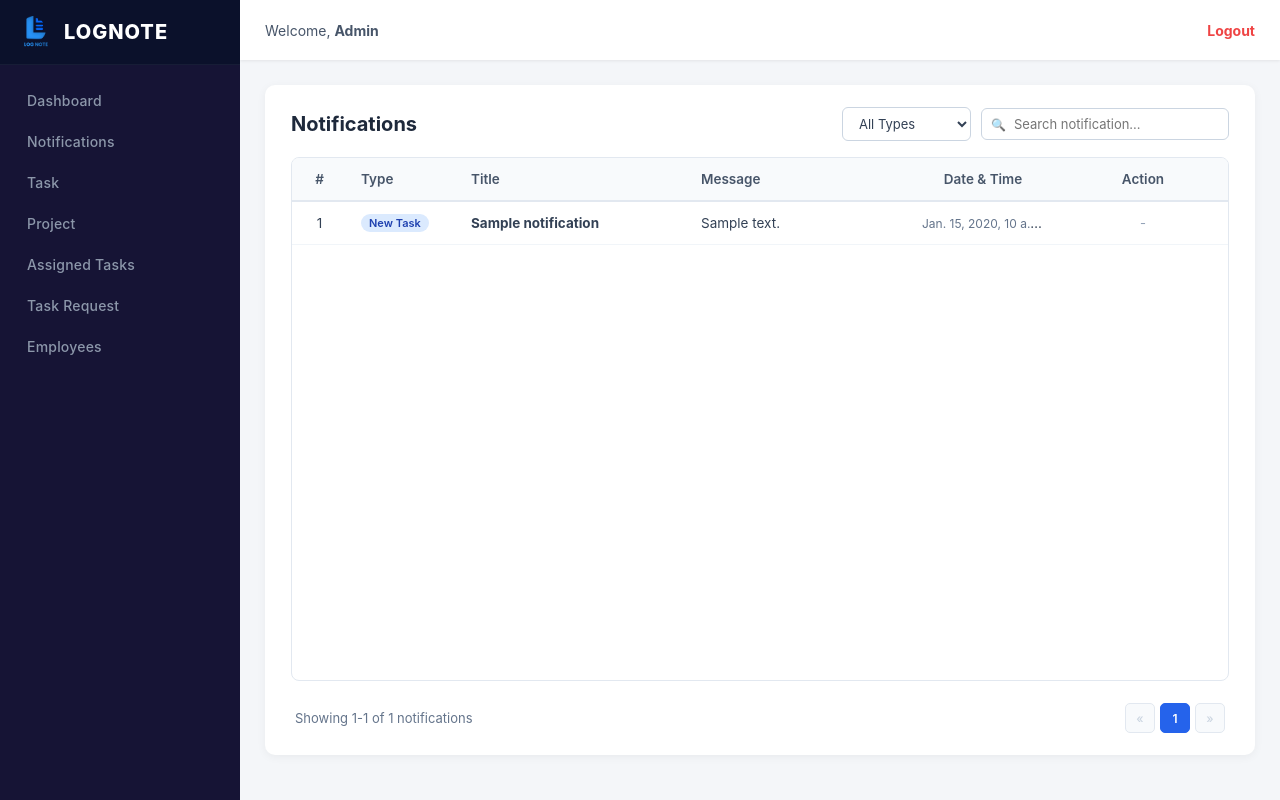
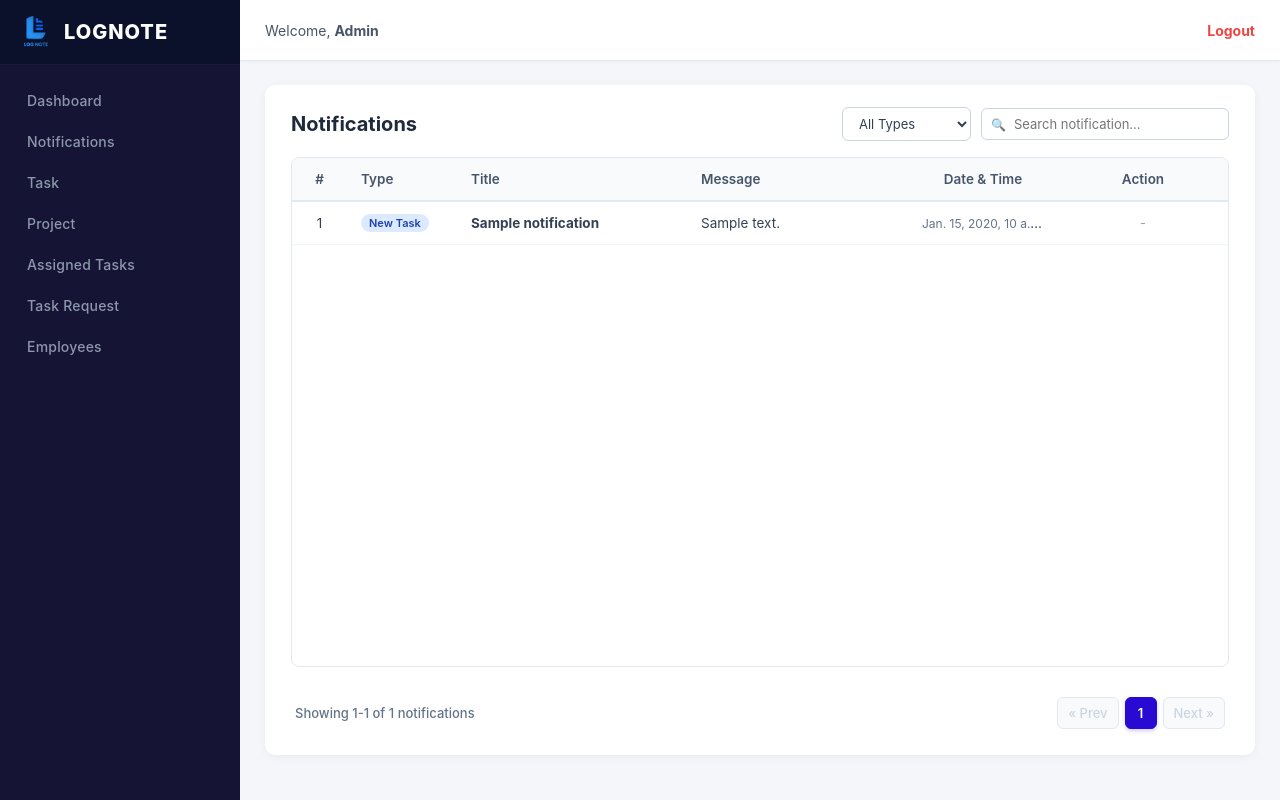
Before and after one commit to Teslead-Equipments-Pvt-Ltd/LMS-PROJECT, a Django app: template LMSAPP/templates/notification.html in a window 1280 px wide. Run offline with Django 5.2, Linux system fonts and the light colour scheme; the template is opened without the code that fills it: most values are stand-ins (such as "Sample title", 1, 10 or a date in 2020).

Commit message:
PAGINATION AND TITLE

```diff
--- a/LMSAPP/static/css/notification.css
+++ b/LMSAPP/static/css/notification.css
@@ -204,55 +204,61 @@
     font-size: 14px;
 }
 
-/* Pagination Bar */
+/* Pagination Bar (Task Module Style) */
 .pagination-bar {
     display: flex;
     justify-content: space-between;
     align-items: center;
-    padding: 12px 4px 0 4px;
-    margin-top: 10px;
+    padding: 16px 4px 4px 4px;
+    margin-top: 14px;
     flex-wrap: wrap;
-    gap: 10px;
+    gap: 12px;
 }
 
+.pagination-info,
 .pagination-text {
     font-size: 13px;
     color: #64748b;
+    font-weight: 500;
 }
 
 .pagination-controls {
     display: flex;
     align-items: center;
-    gap: 5px;
+    gap: 6px;
+    margin-left: auto;
 }
 
 .page-btn {
-    min-width: 30px;
-    height: 30px;
-    padding: 0 8px;
-    font-size: 12px;
+    min-width: 32px;
+    height: 32px;
+    padding: 0 10px;
+    font-size: 13px;
     font-weight: 500;
     color: #334155;
     background: #ffffff;
     border: 1px solid #cbd5e1;
-    border-radius: 5px;
+    border-radius: 6px;
     cursor: pointer;
     display: inline-flex;
     align-items: center;
     justify-content: center;
     transition: all 0.15s ease;
+    user-select: none;
 }
 
 .page-btn:hover:not(:disabled):not(.active) {
     background: #f1f5f9;
     border-color: #94a3b8;
+    color: #0f172a;
 }
 
 .page-btn.active {
-    background: #2563eb;
+    background: #280ad3;
     color: #ffffff;
-    border-color: #2563eb;
+    border-color: #280ad3;
     font-weight: 600;
+    box-shadow: 0 2px 4px rgba(40, 10, 211, 0.2);
     cursor: default;
 }
 
--- a/LMSAPP/templates/assigned_task.html
+++ b/LMSAPP/templates/assigned_task.html
@@ -3,7 +3,7 @@
 <head>
     <meta charset="UTF-8">
     <meta name="viewport" content="width=device-width, initial-scale=1.0">
-    <title>Employee In-Progress Tasks</title>
+    <title>LOGNOTE</title>
     <style>
         * {
             box-sizing: border-box;
--- a/LMSAPP/templates/notification.html
+++ b/LMSAPP/templates/notification.html
@@ -99,14 +99,10 @@
         </div>
     </div>
 
-    <!-- Simple Pagination Bar (10 per page) -->
+    <!-- Pagination Bar (Task Module Style) -->
     <div class="pagination-bar" id="paginationBar" style="display: none;">
-        <div class="pagination-text" id="paginationInfo">
-            Showing 0-0 of 0 notifications
-        </div>
-        <div class="pagination-controls" id="paginationControls">
-            <!-- Dynamic page buttons injected by JavaScript -->
-        </div>
+        <div class="pagination-info" id="paginationInfo">Showing 0-0 of 0 notifications</div>
+        <div class="pagination-controls" id="paginationControls"></div>
     </div>
 
 </div>
@@ -116,7 +112,7 @@
     let currentFilter = 'ALL';
     let searchQuery = '';
     let currentPage = 1;
-    const pageSize = 10; // Fixed 10 items per page
+    const pageSize = 10;
     let matchingRows = [];
 
     document.addEventListener('DOMContentLoaded', function () {
@@ -188,6 +184,9 @@
         if (currentPage > totalPages) {
             currentPage = totalPages;
         }
+        if (currentPage < 1) {
+            currentPage = 1;
+        }
 
         const startIndex = (currentPage - 1) * pageSize;
         const endIndex = startIndex + pageSize;
@@ -203,38 +202,50 @@
             }
         });
 
+        if (!paginationBar) return;
+
         // Toggle Pagination Bar
-        if (totalItems > 0) {
-            paginationBar.style.display = 'flex';
-        } else {
+        if (totalItems === 0) {
             paginationBar.style.display = 'none';
             return;
+        } else {
+            paginationBar.style.display = 'flex';
         }
 
         // Update Pagination Info
-        const displayStart = totalItems === 0 ? 0 : startIndex + 1;
+        const displayStart = startIndex + 1;
         const displayEnd = Math.min(endIndex, totalItems);
         const infoElem = document.getElementById('paginationInfo');
         if (infoElem) {
             infoElem.textContent = `Showing ${displayStart}-${displayEnd} of ${totalItems} notifications`;
         }
 
-        // Build Buttons
+        // Build Controls
         const controls = document.getElementById('paginationControls');
+        if (!controls) return;
         controls.innerHTML = '';
 
         // Previous Button
         const prevBtn = document.createElement('button');
         prevBtn.type = 'button';
         prevBtn.className = 'page-btn';
-        prevBtn.innerHTML = '&laquo;';
-        prevBtn.title = 'Previous';
+        prevBtn.innerHTML = '&laquo; Prev';
+        prevBtn.title = 'Previous Page';
         prevBtn.disabled = (currentPage === 1);
         prevBtn.onclick = () => goToPage(currentPage - 1);
         controls.appendChild(prevBtn);
 
-        // Page Number Buttons
-        for (let p = 1; p <= totalPages; p++) {
+        // Page Number Buttons with getPageNumbers pagination pattern
+        const pageNumbers = getPageNumbers(currentPage, totalPages);
+        pageNumbers.forEach(p => {
+            if (p === '...') {
+                const span = document.createElement('span');
+                span.style.padding = '0 6px';
+                span.style.color = '#94a3b8';
+                span.style.fontSize = '13px';
+                span.textContent = '...';
+                controls.appendChild(span);
+            } else {
                 const pBtn = document.createElement('button');
                 pBtn.type = 'button';
                 pBtn.className = 'page-btn' + (p === currentPage ? ' active' : '');
@@ -242,16 +253,33 @@
                 pBtn.onclick = () => goToPage(p);
                 controls.appendChild(pBtn);
             }
+        });
 
         // Next Button
         const nextBtn = document.createElement('button');
         nextBtn.type = 'button';
         nextBtn.className = 'page-btn';
-        nextBtn.innerHTML = '&raquo;';
-        nextBtn.title = 'Next';
+        nextBtn.innerHTML = 'Next &raquo;';
+        nextBtn.title = 'Next Page';
         nextBtn.disabled = (currentPage === totalPages);
         nextBtn.onclick = () => goToPage(currentPage + 1);
         controls.appendChild(nextBtn);
+    }
+
+    function getPageNumbers(current, total) {
+        if (total <= 7) {
+            let pages = [];
+            for (let i = 1; i <= total; i++) pages.push(i);
+            return pages;
+        }
+        let pages = [1];
+        if (current > 3) pages.push('...');
+        let start = Math.max(2, current - 1);
+        let end = Math.min(total - 1, current + 1);
+        for (let i = start; i <= end; i++) pages.push(i);
+        if (current < total - 2) pages.push('...');
+        pages.push(total);
+        return pages;
     }
 
     function goToPage(pageNumber) {
--- a/LMSAPP/templates/task_request.html
+++ b/LMSAPP/templates/task_request.html
@@ -1,7 +1,7 @@
 {% extends 'base.html' %}
 {% load static %}
 
-{% block title %}Task Requests{% endblock %}
+{% block title %}LOGNOTE{% endblock %}
 
 {% block content %}
 <link rel="stylesheet" href="{% static 'css/task_request.css' %}">
```
Lines whose indentation alone changed are shown as unchanged.
